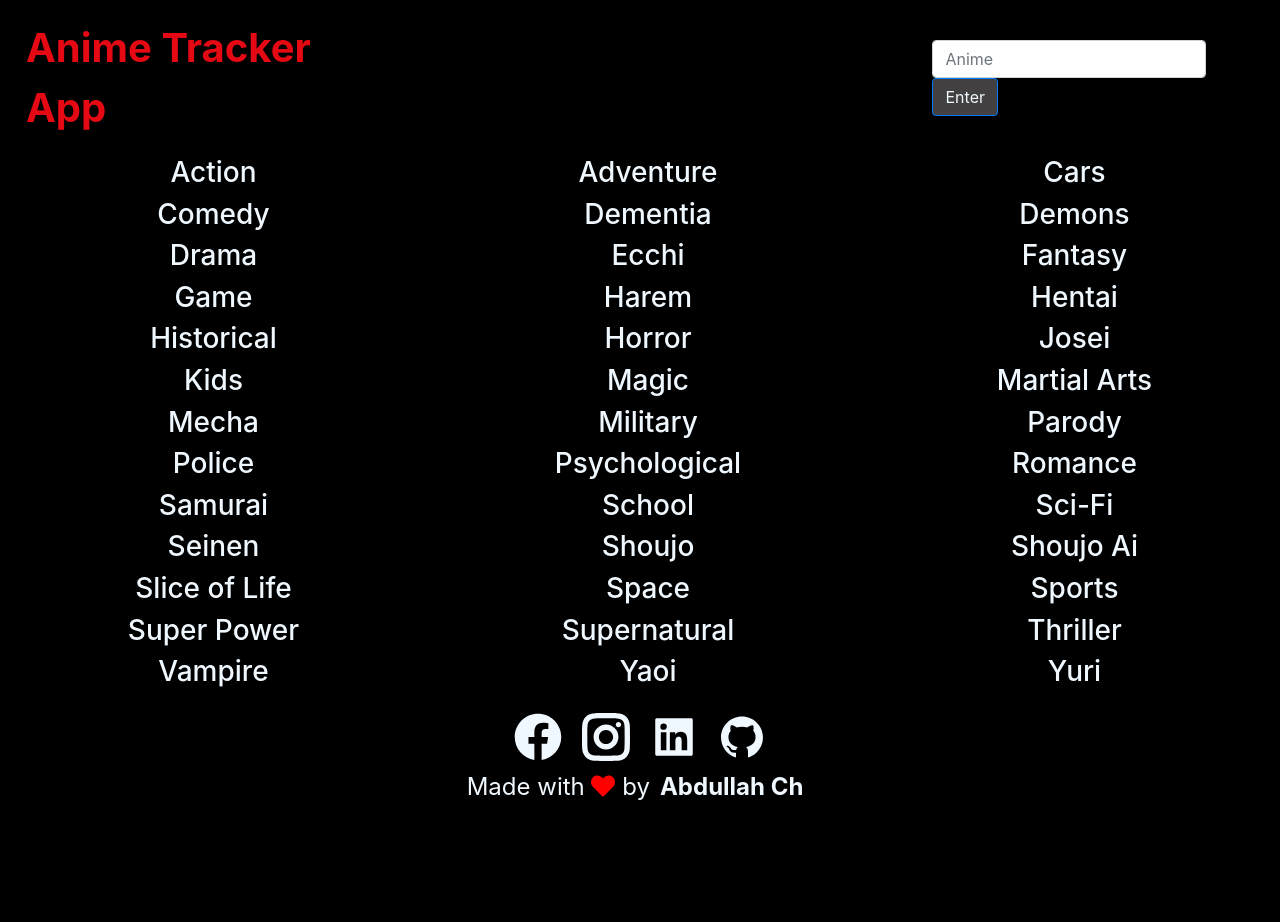
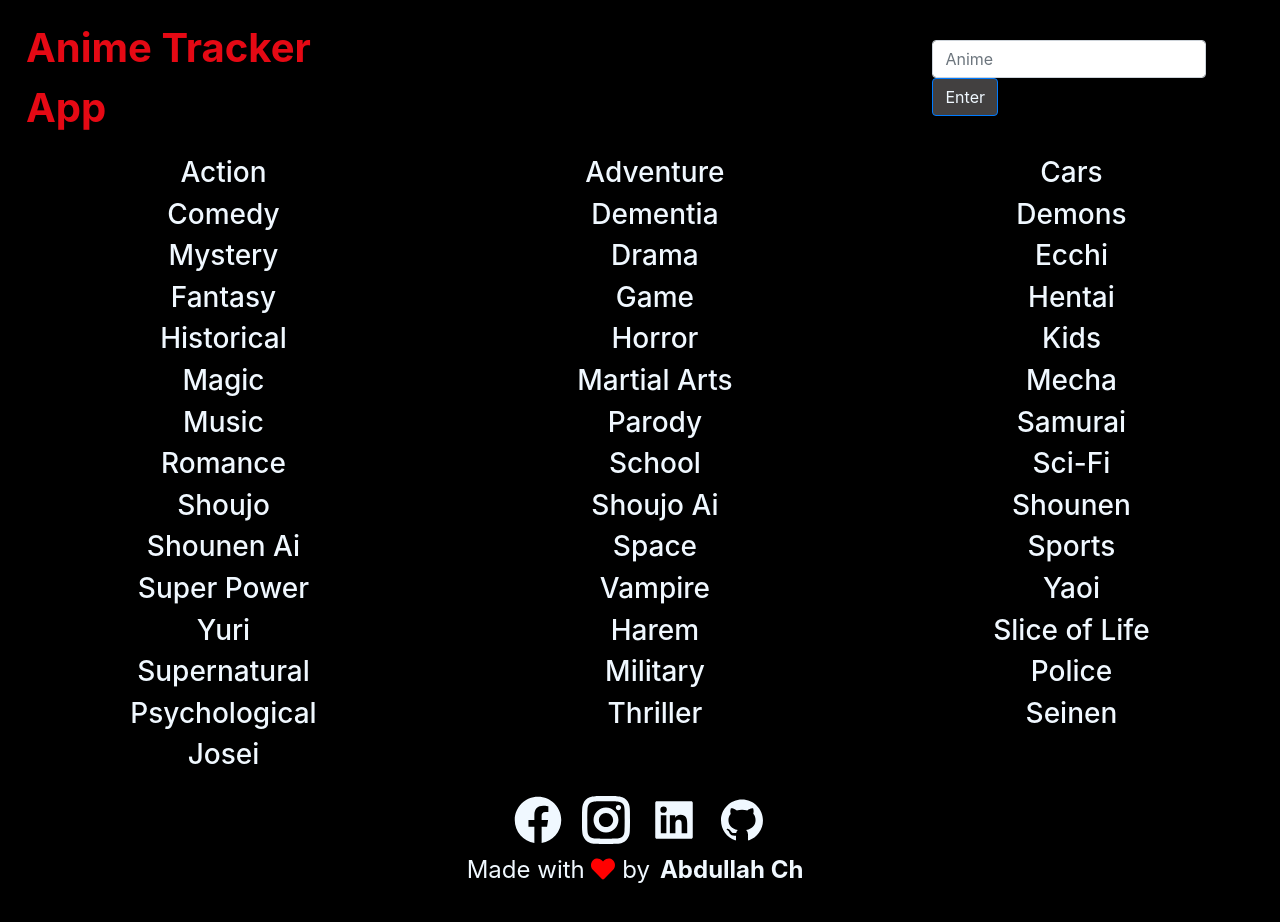
Before and after one commit to abdullah-ch/Anime-Tracker-Web-App, a React (Create React App) app: page /anime/categories in a window 1280 px wide. Shown: the top 922 px of the page. Before the commit the page ends 851 px from the top, so only its background shows below. Built offline with nearby package versions, Linux system fonts and the light colour scheme.

Commit message:
added Category Menu

```diff
--- a/src/Components/Genre/Genre.js
+++ b/src/Components/Genre/Genre.js
@@ -1,8 +1,10 @@
 import React from "react";
 import styles from "./Genre.module.css";
 import { genres } from "../../api";
+import { useHistory } from "react-router-dom";
 
 const Genre = () => {
+  let history = useHistory();
   return (
     <div className={styles.gridContainer}>
       {genres.map((genre, i) => (
@@ -10,7 +12,14 @@ const Genre = () => {
           className={styles.gridItem}
           onClick={(event) => {
             event.preventDefault();
-            window.location = `/anime/genre/${genre}/${i}`;
+            const genreID = ++i;
+            history.push({
+              pathname: `/anime/genre/${genre}`,
+              state: {
+                genreID: genreID,
+              },
+            });
+            window.location = `/anime/genre/${genre}`;
           }}
         >
           {genre}
--- a/src/Components/GenreCard/GenreCard.js
+++ b/src/Components/GenreCard/GenreCard.js
@@ -1,24 +1,69 @@
 import React, { useEffect, useState } from "react";
 import styles from "./GenreCard.module.css";
 import { apiDataGenres } from "../../api";
+import { useHistory } from "react-router-dom";
+import { useLocation } from "react-router-dom";
 
 const GenreCard = () => {
+  let history = useHistory();
+  const location = useLocation();
+
   const [genreArray, setGenreArray] = useState([]);
+
   useEffect(() => {
     callGenreApi();
   }, []);
 
   const callGenreApi = async () => {
-    const path = window.location.pathname.split("/");
-    let genreID = path[path.length - 1];
-    console.log("anime genre ID is", genreID++);
-    let genreData = await apiDataGenres(genreID);
+    let genreData = await apiDataGenres(location.state.genreID);
     setGenreArray(genreData);
     console.log(genreArray);
   };
   return (
-    <div>
-      <h1> Genre Card</h1>
+    <div className={styles.container}>
+      {console.log(genreArray)}
+      {genreArray === []
+        ? null
+        : genreArray.map((anime, key) => {
+            return (
+              <a
+                href
+                onClick={(event) => {
+                  event.preventDefault();
+                  let animeName = anime.title;
+                  animeName = animeName.replace(/\s+/g, "");
+                  history.push({
+                    pathname: `/anime/info/${animeName}`,
+                    // state: {
+                    //   img: anime.image_url,
+                    //   title: anime.title,
+                    //   synopsis: anime.synopsis,
+                    //   score: anime.score,
+                    //   rated: anime.rated,
+                    //   airing: anime.airing_start,
+                    //   episodes: anime.episodes,
+                    //   type: anime.type,
+                    //   mal_id: anime.mal_id,
+                    //   members: anime.members,
+                    //   genres: anime.genres,
+                    //   start_date: anime.start_date,
+                    //   end_date: anime.end_date,
+                    //   url: anime.url,
+                    //},
+                  });
+                  window.location.href = `/anime/info/${animeName}`;
+                }}
+                className={styles.move}
+              >
+                <img src={anime.image_url} alt="anime" />
+                <div className={styles.size}>
+                  <h5 className={styles.heading}>
+                    <b>{anime.title}</b>
+                  </h5>
+                </div>
+              </a>
+            );
+          })}
     </div>
   );
 };
--- a/src/Components/GenreCard/GenreCard.module.css
+++ b/src/Components/GenreCard/GenreCard.module.css
@@ -0,0 +1,45 @@
+*{
+    margin: 0px;
+    padding: 0px;
+}
+
+.container {
+  display: flex;
+  justify-content: space-between;
+  flex-flow: row wrap;
+}
+.size {
+  width: 250px;
+  text-align: center;
+}
+
+.move:hover {
+  box-shadow: 0 4px 8px 0 rgba(0, 0, 0, 0.2);
+  transition: 0.3s;
+  background-color: RGB(229, 9, 20);
+  padding: 10px;
+}
+.heading {
+  color: aliceblue;
+}
+
+h1 {
+  color: aliceblue;
+}
+
+a {
+  text-decoration: none !important;
+}
+img {
+  padding: 20px;
+  width: 265px;
+  height: 350px;
+}
+
+@media only screen and (max-width: 600px) {
+  .container {
+    display: flex;
+    justify-content: center;
+    flex-flow: row wrap;
+  }
+}
--- a/src/api.js
+++ b/src/api.js
@@ -64,12 +64,12 @@ export const apiDataDay = async () => {
 
 export const apiDataGenres = async (genreID) => {
   try {
-    console.log("mein aa rha hun");
-    const
-      apiGenre
-     = await axios.get(`${url}/genre/anime/${genreID}`);
-    console.log("Anime Genre Array is", apiGenre);
-    return apiGenre;
+    console.log("genre id is ", genreID);
+    const {
+      data: { anime },
+    } = await axios.get(`${url}/genre/anime/${genreID}`);
+    console.log("Anime Genre Array is", anime);
+    return anime;
   } catch (error) {
     console.log(error);
   }
@@ -82,37 +82,41 @@ export const genres = [
   "Comedy",
   "Dementia",
   "Demons",
+  "Mystery",
   "Drama",
   "Ecchi",
   "Fantasy",
   "Game",
-  "Harem",
   "Hentai",
   "Historical",
-  "Horror",
-  "Josei",
+  "Horror", // 14
   "Kids",
   "Magic",
-  "Martial Arts",
+  "Martial Arts", //17
   "Mecha",
+  "Music",
+  "Parody",
+  "Samurai",
+  "Romance",
+  "School", //23
+  "Sci-Fi",
+  "Shoujo",
+  "Shoujo Ai",
+  "Shounen",
+  "Shounen Ai",
+  "Space",
+  "Sports",
+  "Super Power", //31
+  "Vampire",
+  "Yaoi",
+  "Yuri", //34
+  "Harem",
+  "Slice of Life",
+  "Supernatural",
   "Military",
-  "Parody",
   "Police",
   "Psychological",
-  "Romance",
-  "Samurai",
-  "School",
-  "Sci-Fi",
+  "Thriller",
   "Seinen",
-  "Shoujo",
-  "Shoujo Ai",
-  "Slice of Life",
-  "Space",
-  "Sports",
-  "Super Power",
-  "Supernatural",
-  "Thriller",
-  "Vampire",
-  "Yaoi",
-  "Yuri",
+  "Josei",
 ];
```
